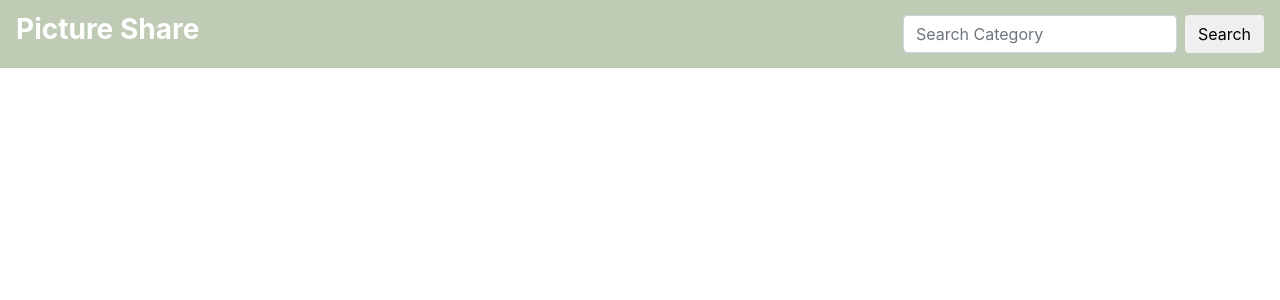
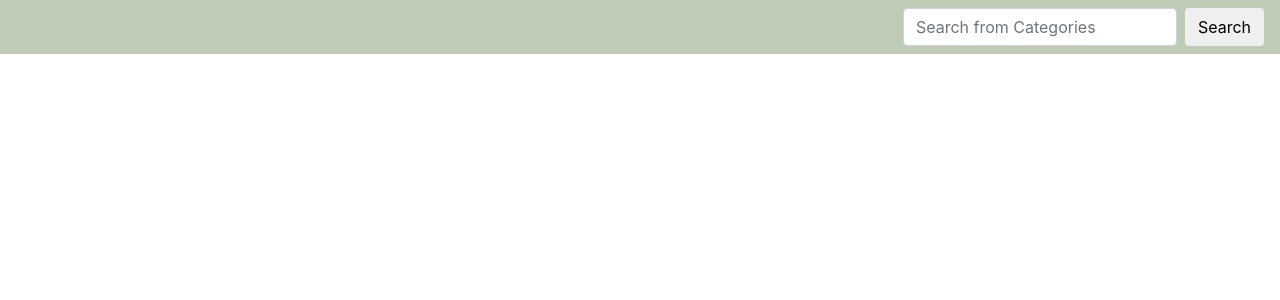
Before and after one commit to ClintonOliera/probable-winner, a Django app: template photos/templates/base.html in a window 1280 px wide. Shown: the top 300 px of the page. Run offline with Django 3.2, Linux system fonts and the light colour scheme; the template is opened without the code that fills it, so the values that code supplies are empty; some libraries are stand-ins or nearby versions.

Commit message:
this commit will reflect changes updated on the navbar

```diff
--- a/photos/templates/navbar.html
+++ b/photos/templates/navbar.html
@@ -1,5 +1,4 @@
 <nav class="navbar navbar-expand-lg navbar-light bg-transparent">
-    <a class="navbar-brand text-white" href="/"><h3><strong>Picture Share</strong></h3></a>
       <button class="navbar-toggler" type="button" data-toggle="collapse" data-target="#navbarTogglerDemo02" aria-controls="navbarTogglerDemo02" aria-expanded="false" aria-label="Toggle navigation">
         <span class="navbar-toggler-icon"></span>
       </button>
@@ -7,7 +6,7 @@
         <ul class="navbar-nav mr-auto mt-2 mt-md-0">
         </ul>
         <form class="form-inline my-2 my-md-0"  action="/search" role="search">
-          <input class="form-control mr-sm-2" type="search" placeholder="Search Category" name="imagesearch" aria-label="Search">
+          <input class="form-control mr-sm-2" type="search" placeholder="Search from Categories" name="imagesearch" aria-label="Search">
           <button class="btn btn-default btn-md my-2 my-sm-0" type="submit">Search</button>
         </form>
       </div>
```
Also changed, not shown: photos/migrations/0001_initial.py (added), photos/migrations/0002_category.py (added), photos/migrations/0003_image.py (added).
